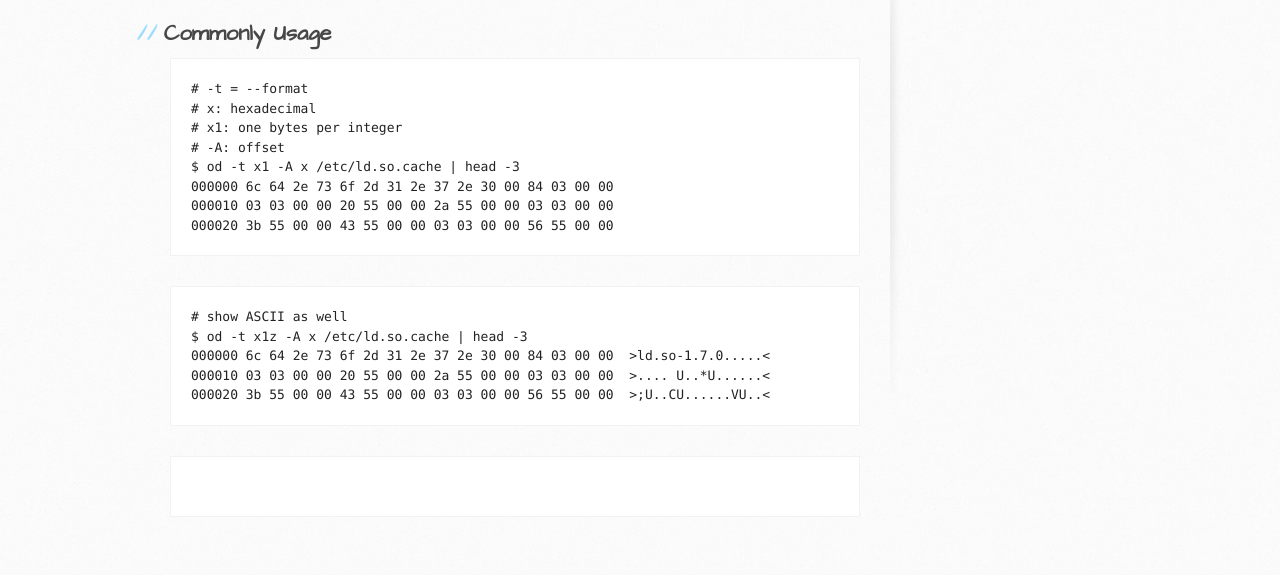
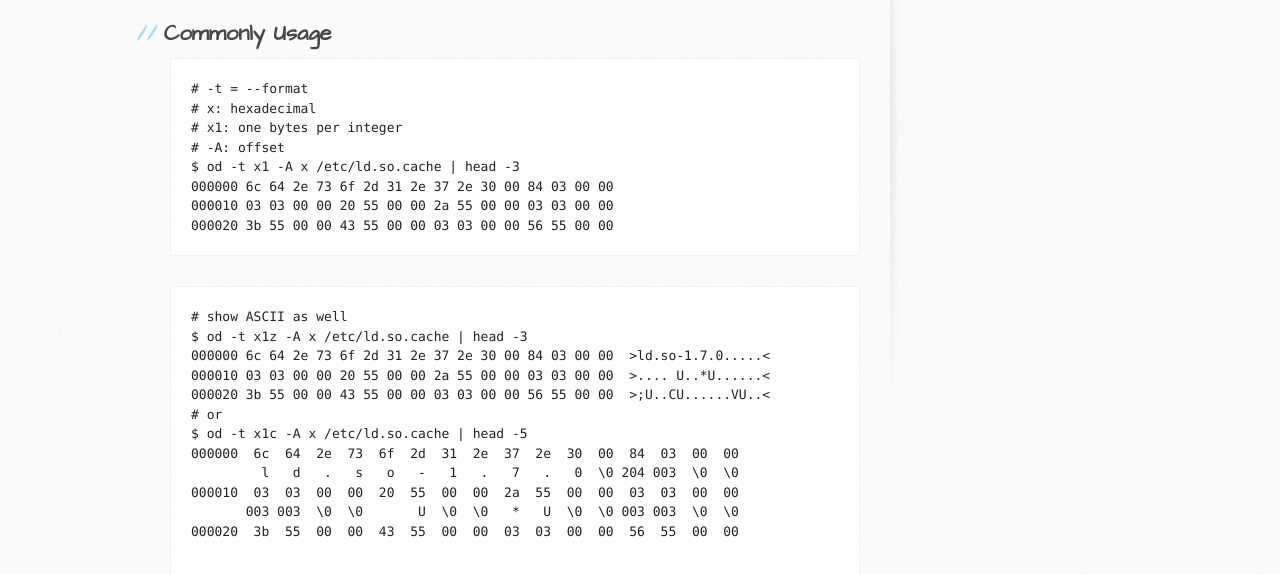
Before and after one commit to yszheda/wiki, a plain HTML site: page od.html in a window 1280 px wide. Shown: the part 343-918 px from the top of the page. Drawn offline with Linux system fonts and the light colour scheme.

Commit message:
syn at Mon Jan 20 20:43:01 CST 2014

```diff
--- a/od.html
+++ b/od.html
@@ -59,6 +59,14 @@ $ od -t x1z -A x /etc/ld.so.cache | head -3
 000000 6c 64 2e 73 6f 2d 31 2e 37 2e 30 00 84 03 00 00  &gt;ld.so-1.7.0.....&lt;
 000010 03 03 00 00 20 55 00 00 2a 55 00 00 03 03 00 00  &gt;.... U..*U......&lt;
 000020 3b 55 00 00 43 55 00 00 03 03 00 00 56 55 00 00  &gt;;U..CU......VU..&lt;
+# or
+$ od -t x1c -A x /etc/ld.so.cache | head -5
+000000  6c  64  2e  73  6f  2d  31  2e  37  2e  30  00  84  03  00  00
+         l   d   .   s   o   -   1   .   7   .   0  \0 204 003  \0  \0
+000010  03  03  00  00  20  55  00  00  2a  55  00  00  03  03  00  00
+       003 003  \0  \0       U  \0  \0   *   U  \0  \0 003 003  \0  \0
+000020  3b  55  00  00  43  55  00  00  03  03  00  00  56  55  00  00
+
 </pre>
 
 <pre>
```
